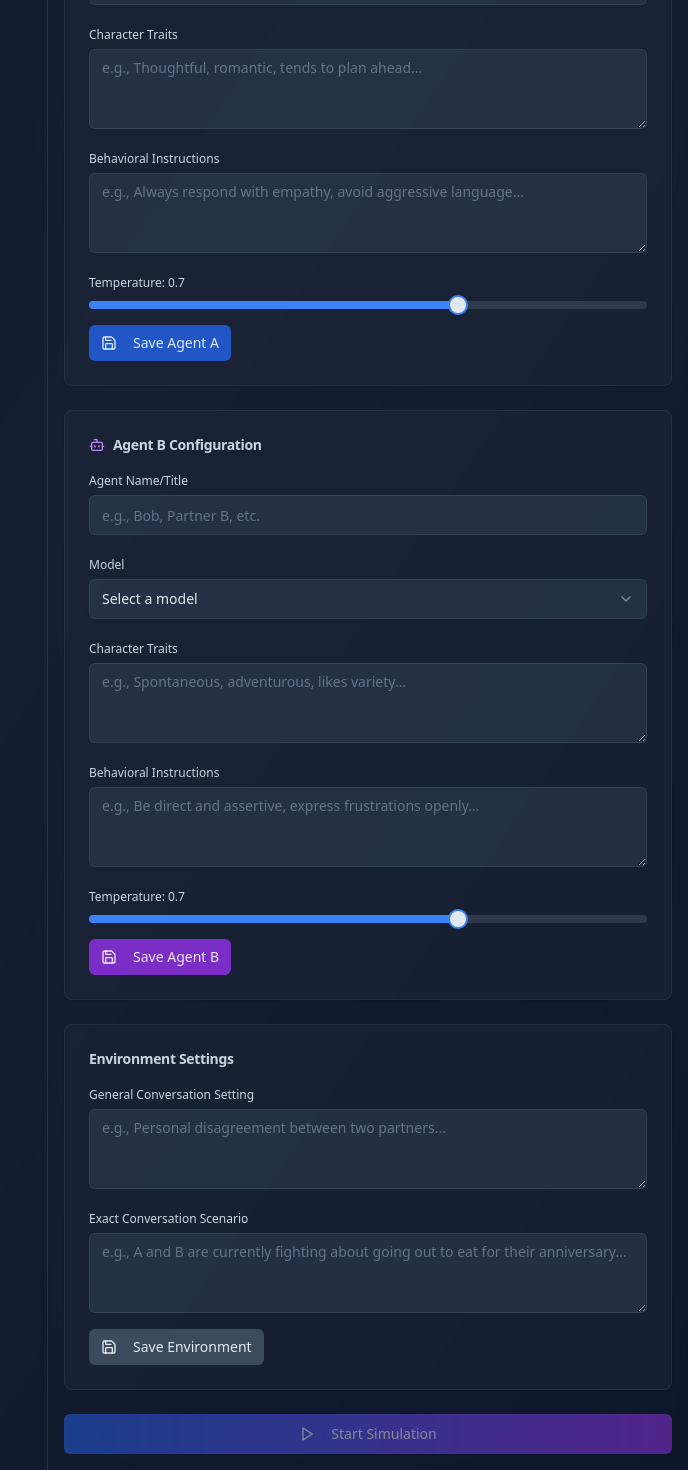
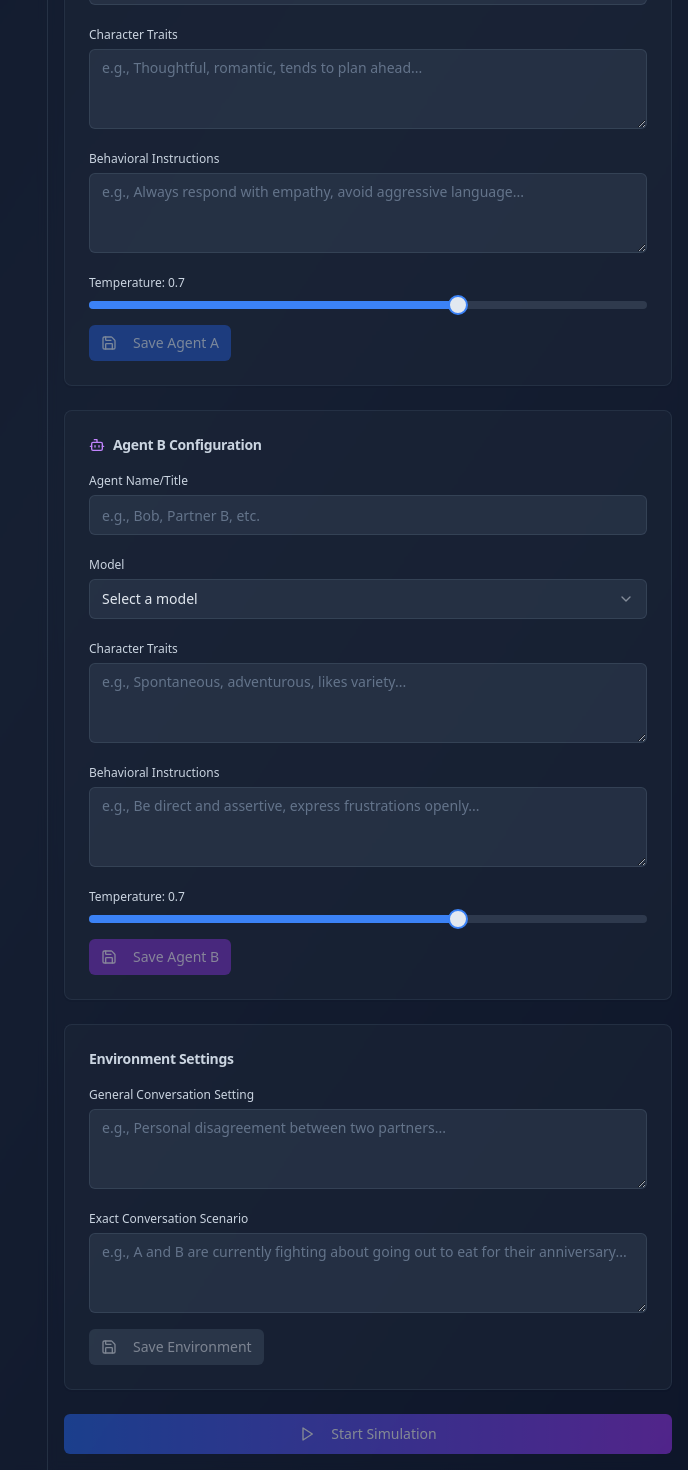
Before and after one commit to SiddKay/conflict-orchestrator-playground, a React (Vite) app: page / in a window 1280 px wide. Shown: the part 437-1907 px from the top of the page, without its empty margins (592-1280 px from the left). Built offline with nearby package versions, Linux system fonts and the light colour scheme.

Commit message:
Fix: Disable save buttons until fields are filled
Disable save buttons in the setup form until all required fields are filled out to prevent saving incomplete data.

```diff
--- a/src/components/SetupForm.tsx
+++ b/src/components/SetupForm.tsx
@@ -92,6 +92,20 @@ export const SetupForm = ({ onStart }: SetupFormProps) => {
     });
   };
 
+  // Validation logic for save buttons
+  const isAgentAValid = formData.agentAName.trim() &&
+                       formData.agentATraits.trim() &&
+                       formData.agentAModel.trim() &&
+                       formData.agentABehavioralInstructions.trim();
+
+  const isAgentBValid = formData.agentBName.trim() &&
+                       formData.agentBTraits.trim() &&
+                       formData.agentBModel.trim() &&
+                       formData.agentBBehavioralInstructions.trim();
+
+  const isEnvironmentValid = formData.conversationSetting.trim() &&
+                            formData.scenario.trim();
+
   const isFormValid = formData.conversationSetting && formData.scenario &&
                      formData.agentAName && formData.agentBName;
 
@@ -179,8 +193,9 @@ export const SetupForm = ({ onStart }: SetupFormProps) => {
 
             <Button
               onClick={handleSaveAgentA}
+              disabled={!isAgentAValid}
               size="sm"
-              className="bg-blue-600/80 hover:bg-blue-600 text-blue-100"
+              className="bg-blue-600/80 hover:bg-blue-600 text-blue-100 disabled:opacity-50 disabled:cursor-not-allowed"
             >
               <Save size={14} className="mr-2" />
               Save Agent A
@@ -264,8 +279,9 @@ export const SetupForm = ({ onStart }: SetupFormProps) => {
 
             <Button
               onClick={handleSaveAgentB}
+              disabled={!isAgentBValid}
               size="sm"
-              className="bg-purple-600/80 hover:bg-purple-600 text-purple-100"
+              className="bg-purple-600/80 hover:bg-purple-600 text-purple-100 disabled:opacity-50 disabled:cursor-not-allowed"
             >
               <Save size={14} className="mr-2" />
               Save Agent B
@@ -304,8 +320,9 @@ export const SetupForm = ({ onStart }: SetupFormProps) => {
 
             <Button
               onClick={handleSaveEnvironment}
+              disabled={!isEnvironmentValid}
               size="sm"
-              className="bg-slate-600/80 hover:bg-slate-600 text-slate-200"
+              className="bg-slate-600/80 hover:bg-slate-600 text-slate-200 disabled:opacity-50 disabled:cursor-not-allowed"
             >
               <Save size={14} className="mr-2" />
               Save Environment
```
